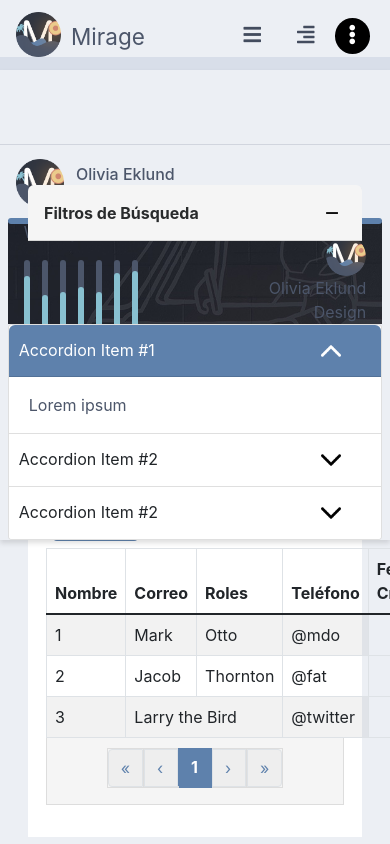
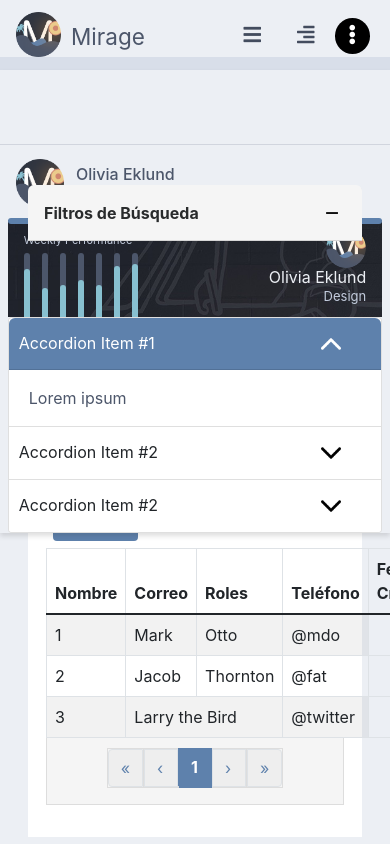
Before and after one commit to Linkhub-git/economysa-motor-front, a React (Create React App) app: page /Seguridad in a window 390 px wide. Both pictures are taken after a click on the link 352 px from the left and 36 px from the top of the page. Built offline with nearby package versions, Linux system fonts and the light colour scheme.

Commit message:
Almost done the span of the header

```diff
--- a/src/components/Header/Header.css
+++ b/src/components/Header/Header.css
@@ -108,6 +108,17 @@
     height: 40px;
     border-radius: 50%;
 }
+.userInformationSpanMobile h1{
+    color: #eceff4;
+    margin: 0;
+    font-size: 16px;
+    font-weight: normal;
+}
+.userInformationSpanMobile span{
+    color: #c3ccdd;
+    font-size: 13px;
+    margin-bottom: 10px;
+}
 .bannerGraphicHeader{
     background-image: url("../../images/bg-profilemenu.jpg");
     background-size: cover;
@@ -116,6 +127,13 @@
     justify-content: space-between;
     padding: 0 16px;
 }
+.bannerGraphicHeader p{
+    font-size: 11px;
+    color: #c3ccdd;
+    position: relative;
+    top: 12px;
+}
+
 @media only screen and (min-width: 992px){
     .headerMobile{
         display: none;
--- a/src/components/Header/HeaderMobile.js
+++ b/src/components/Header/HeaderMobile.js
@@ -38,14 +38,14 @@ function HeaderMobile() {
             </div>
             <div className='graphicSpanHeaderContainer'>
                 <div className='bannerGraphicHeader'>
-                    <div>
+                    <div className='weeklyPerfomanceContainer'>
                         <p>Weekly Performance</p>
                         <img src={Graphic} alt="" />
                     </div>
                     <div className='userInformationSpanMobile'>
                         <img src={Logo} alt="" />
-                        <span className='nameHeaderHide'>Olivia Eklund</span>
-                        <span className='puestOHeaderHide'>Design</span>
+                        <h1 className='nameHeaderHideSpanMobile'>Olivia Eklund</h1>
+                        <span className='puestOHeaderHideSpanMobile'>Design</span>
                     </div>
                 </div>
                 <Accordion defaultActiveKey="0">
```
